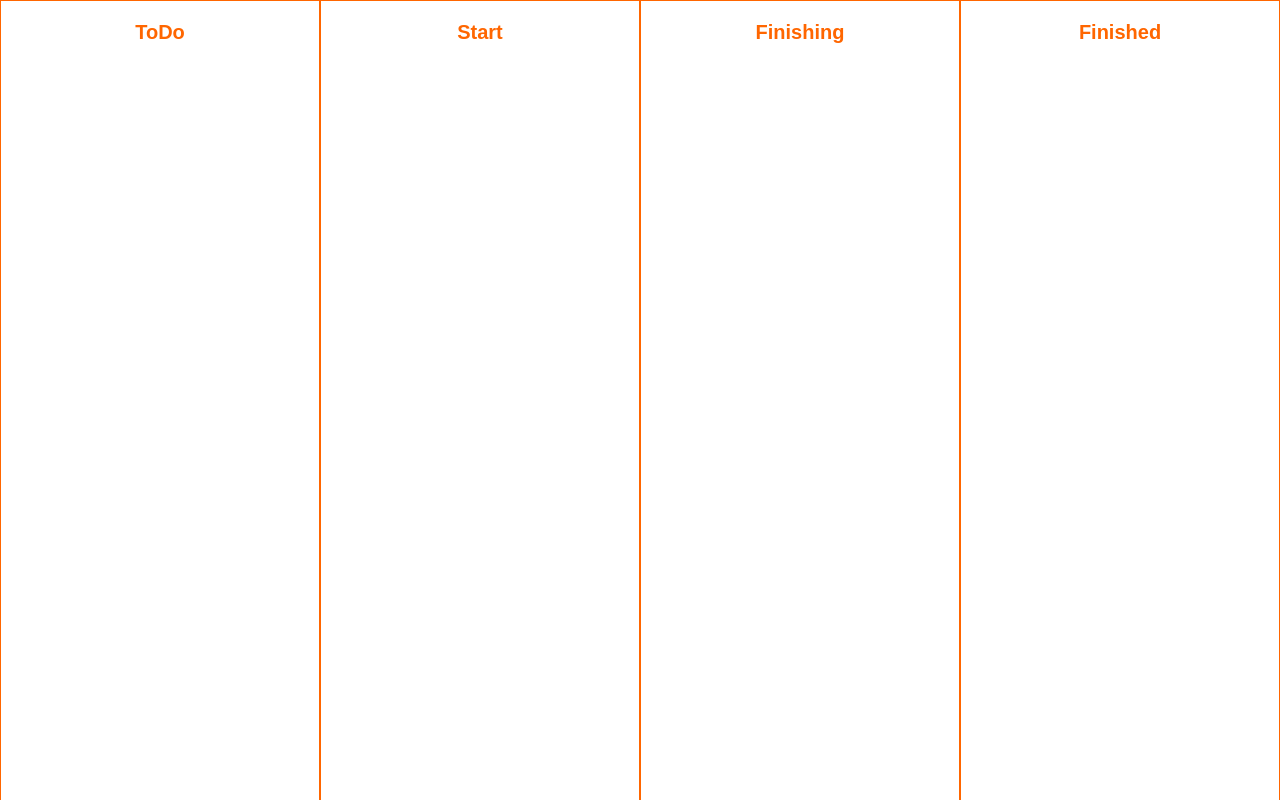
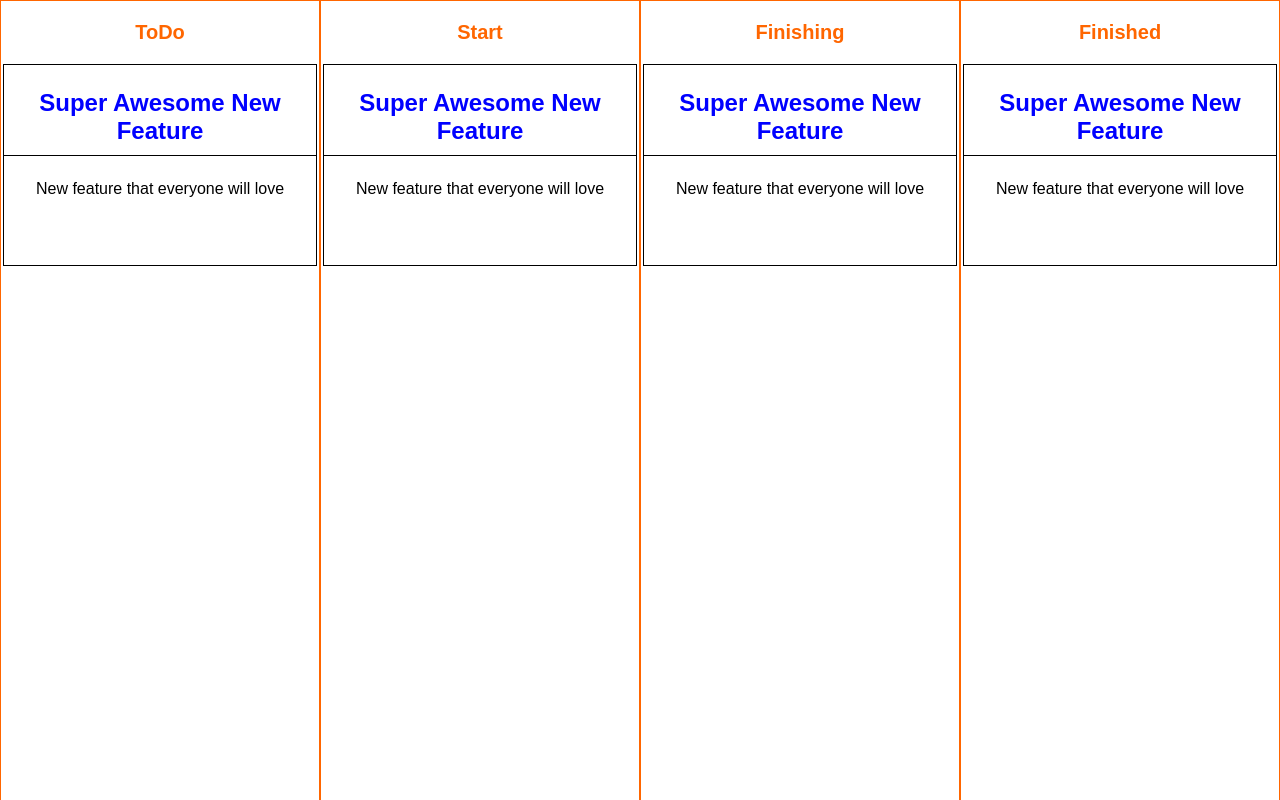
Before and after one commit to mhinojosa51/kanban-board, a React (Create React App) app: page / in a window 1280 px wide. Shown: the top 800 px of the page. Built offline with nearby package versions, Linux system fonts and the light colour scheme.

Commit message:
added task view component

```diff
--- a/src/components/Dashboard.js
+++ b/src/components/Dashboard.js
@@ -1,5 +1,6 @@
 import React from 'react';
 import TaskColumn from './TaskColumn';
+import TaskContainer from './TaskContainer';
 
 const styles = {
 	container : {
@@ -23,7 +24,7 @@ class DashBoard extends React.Component {
 		const columnWidth = Math.floor(window.innerWidth / this.props.columns.length);
 		const columns = this.props.columns.map((column,i) => {
 			return <TaskColumn title={column} width={columnWidth} key={i}>
-
+				<TaskContainer title="Super Awesome New Feature" description="New feature that everyone will love" />
 			</TaskColumn>
 		})
 		return (
--- /dev/null
+++ b/src/components/TaskContainer.js
@@ -0,0 +1,34 @@
+import React from 'react';
+
+const styles = {
+	container : {
+		width: '98%',
+		height: 'auto',
+		minHeight: '200px',
+		border: '1px solid black',
+		margin: '0 auto 0 auto',
+	},
+	header : {
+		color: 'blue',
+		fontSize: '24px',
+		paddingBottom: '10px',
+		textAlign: 'center',
+		borderBottom: '1px solid black',
+	},
+	description : {
+		width: '100%',
+	}
+}
+
+let TaskContainer = ({title,description,phase}) => {
+	return (
+		<div style={styles.container}>
+			<h3 style={styles.header}>{title}</h3>
+			<section style={styles.description}>
+				{description}
+			</section>
+		</div>
+	)
+}
+
+export default TaskContainer;
```
